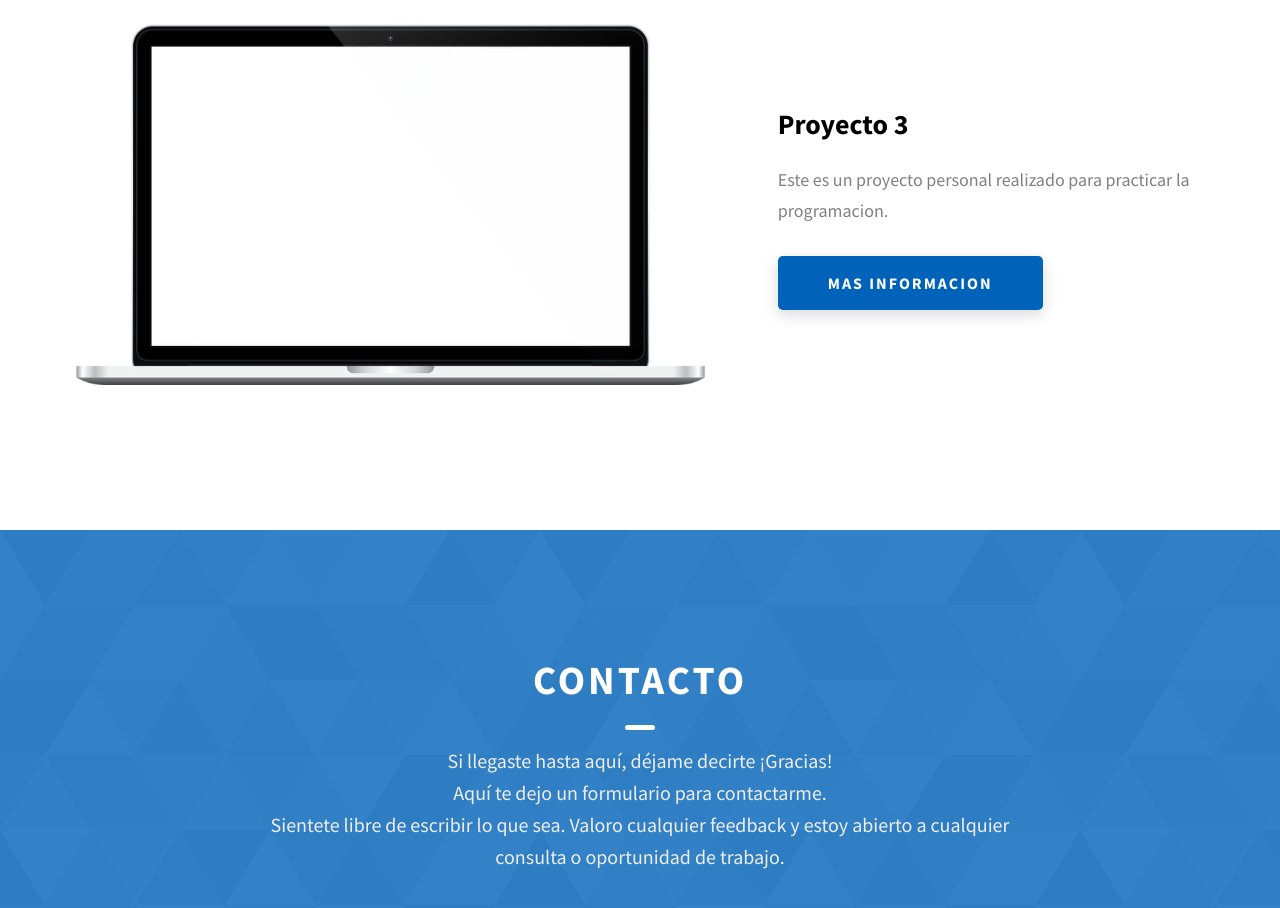
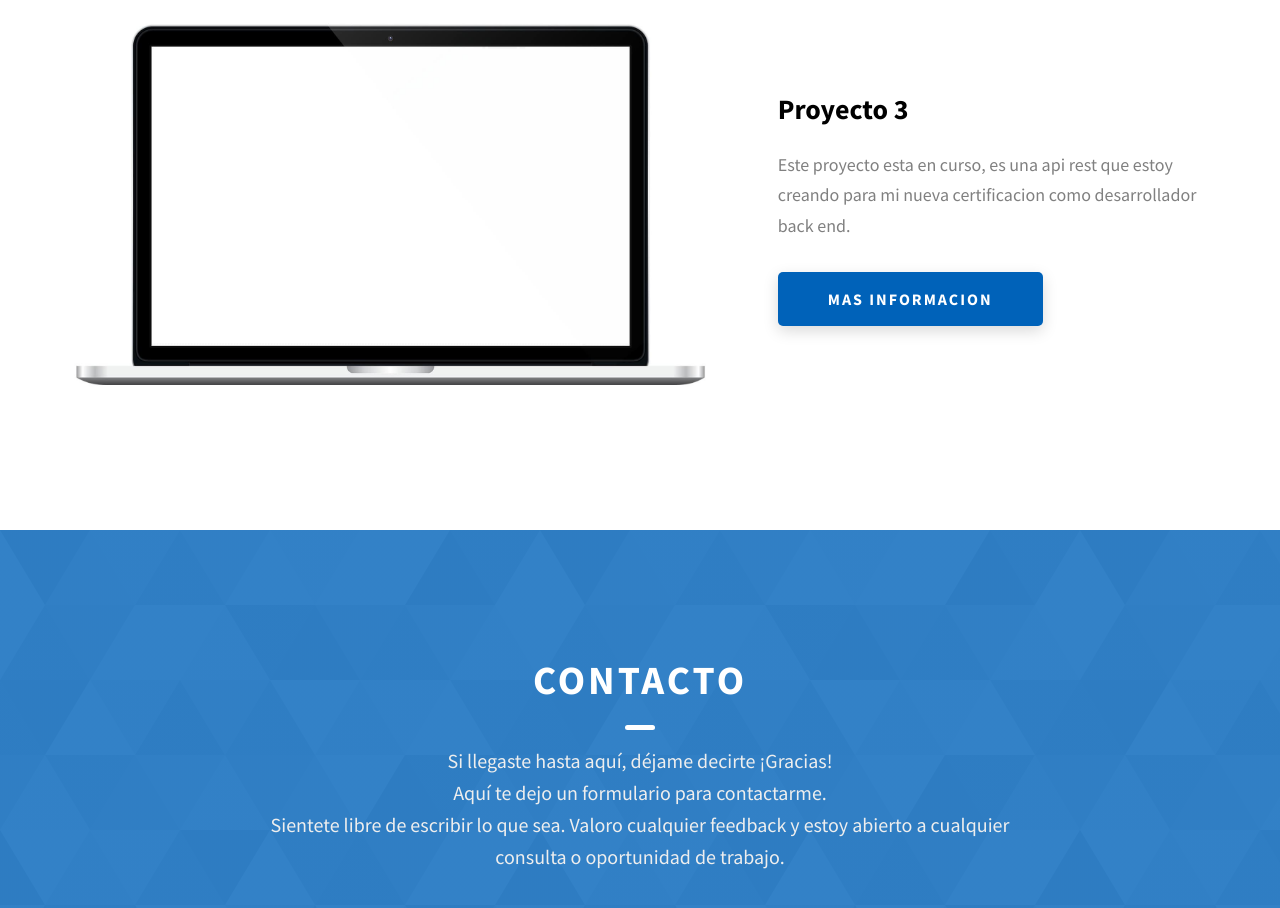
Before and after one commit to Fedeplaysd/PortfolioFinal, a website: page index.html in a window 1280 px wide. Shown: the part 3219-4127 px from the top of the page. Drawn offline with Linux system fonts and the light colour scheme.

Commit message:
disabled extra button

```diff
--- a/index.html
+++ b/index.html
@@ -225,9 +225,13 @@
           <div class="projects__row-content">
             <h3 class="projects__row-content-title">Proyecto 3</h3>
             <p class="projects__row-content-desc">
-              Este es un proyecto personal realizado para practicar la programacion.
+              Este proyecto esta en curso, es una api rest que estoy creando para mi nueva certificacion como
+              desarrollador back end.
             </p>
-            <a href="./project-3.html" class="btn btn--med btn--theme dynamicBgClr">Mas Informacion</a>
+            <!--Habilitar cuando el proyecto este finalizado-->
+            <a href="./project-3.html" class="btn btn--med btn--theme dynamicBgClr" onclick="return false;">Mas
+              Informacion</a>
+            <!-- <a href="./project-3.html" class="btn btn--med btn--theme dynamicBgClr">Mas Informacion</a> -->
           </div>
         </div>
       </div>
```
